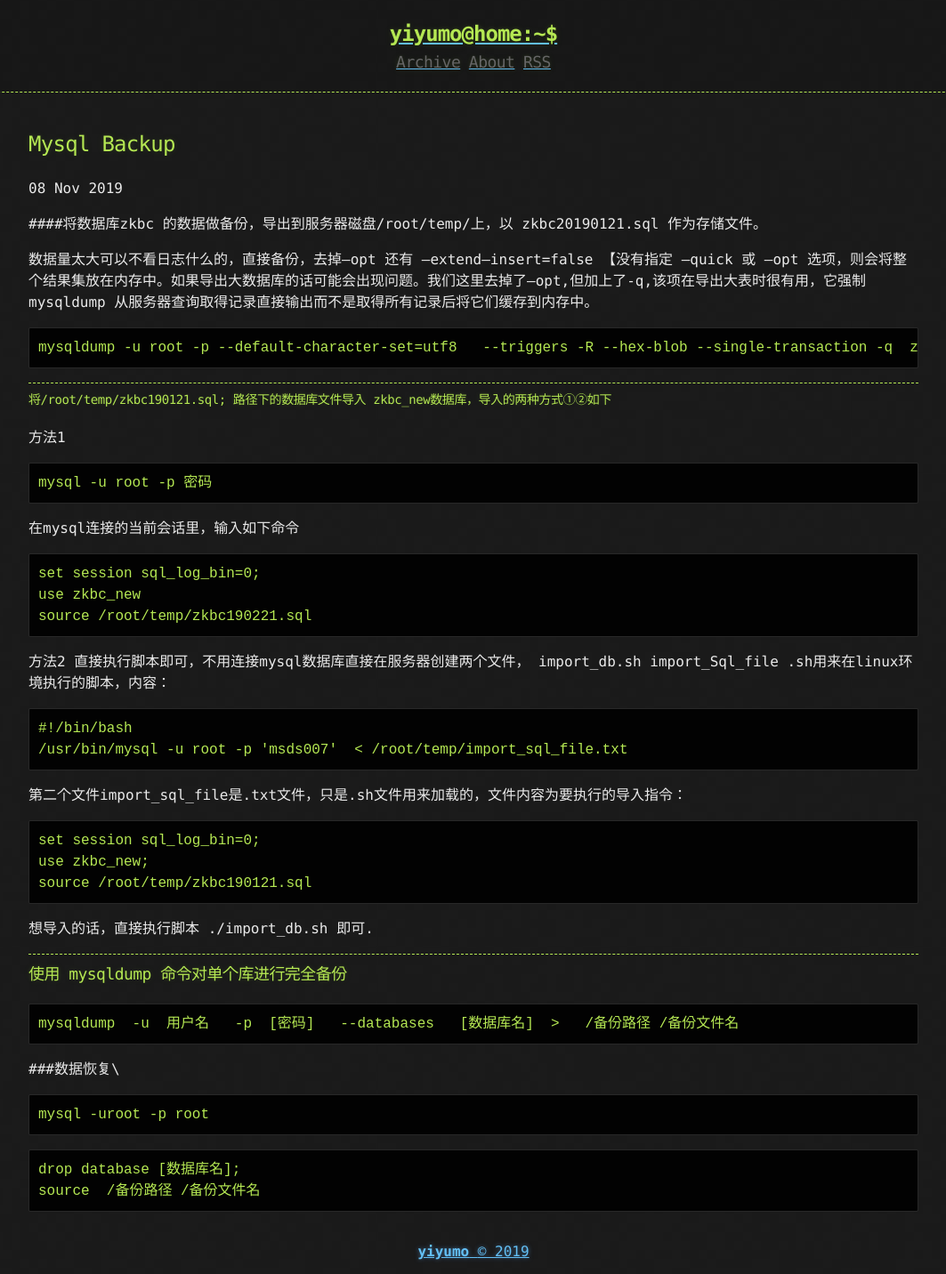
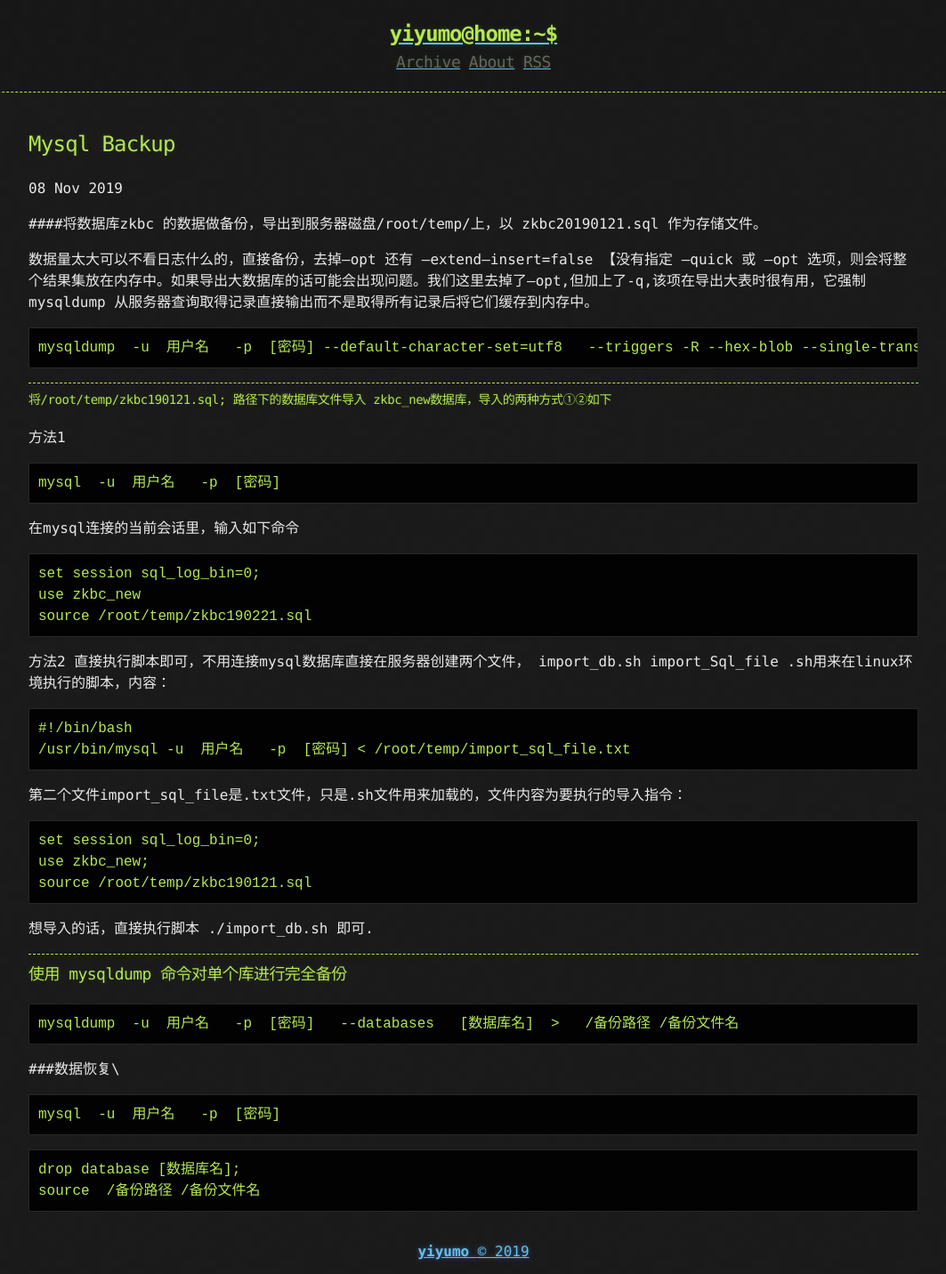
Before and after one commit to yiyumo/yiyumo.githup.io, a Jekyll site: the page built from _posts/2019-11-8-mysql-backup.md, in a window 1280 px wide. Shown: the whole page at 89% size, without its empty margins (108-1171 px from the left). Built offline with Jekyll 4.4.1, drawn with Linux system fonts in a browser that asks for light colours.

Commit message:
add mysql autobackup

````diff
--- a/_posts/2019-11-8-mysql-backup.md
+++ b/_posts/2019-11-8-mysql-backup.md
@@ -5,7 +5,7 @@
 数据量太大可以不看日志什么的，直接备份，去掉--opt 还有 --extend--insert=false 【没有指定 --quick 或 --opt 选项，则会将整个结果集放在内存中。如果导出大数据库的话可能会出现问题。我们这里去掉了–opt,但加上了-q,该项在导出大表时很有用，它强制 mysqldump 从服务器查询取得记录直接输出而不是取得所有记录后将它们缓存到内存中。
 
 ```commandline
-mysqldump -u root -p --default-character-set=utf8   --triggers -R --hex-blob --single-transaction -q  zkbc > /root/temp/zkbc20190121_1.sql;
+mysqldump  -u  用户名   -p  [密码] --default-character-set=utf8   --triggers -R --hex-blob --single-transaction -q  zkbc > /root/temp/zkbc20190121_1.sql;
 ```
 
 ----
@@ -14,7 +14,7 @@ mysqldump -u root -p --default-character-set=utf8   --triggers -R --hex-blob --s
 方法1
 
 ```commandline
-mysql -u root -p 密码
+mysql  -u  用户名   -p  [密码]
 ```
 
 在mysql连接的当前会话里，输入如下命令
@@ -33,7 +33,7 @@ import_Sql_file
 
 ```commandline
 #!/bin/bash
-/usr/bin/mysql -u root -p 'msds007'  < /root/temp/import_sql_file.txt
+/usr/bin/mysql -u  用户名   -p  [密码] < /root/temp/import_sql_file.txt
 ```
 
 第二个文件import_sql_file是.txt文件，只是.sh文件用来加载的，文件内容为要执行的导入指令：
@@ -55,8 +55,8 @@ mysqldump  -u  用户名   -p  [密码]   --databases   [数据库名]  >   /备
 ```
 
 ###数据恢复\
-```commandline
-mysql -uroot -p root
+```chameleon
+mysql  -u  用户名   -p  [密码]
 ```
 
 ```mysql
````
Also changed, not shown: _posts/2019-11-13-mysql自动备份.md (added, +34 -0 lines).
